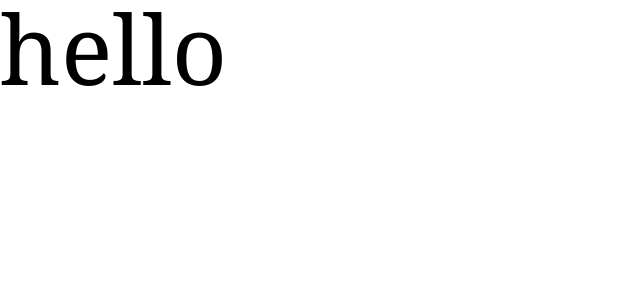
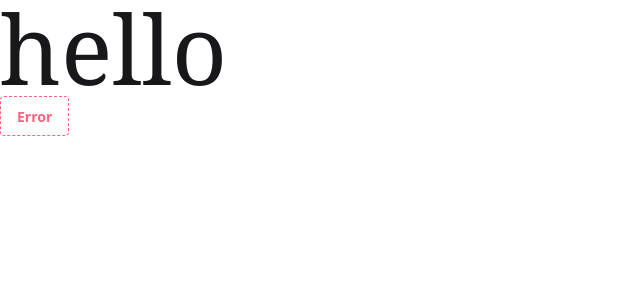
Before and after one commit to kamrul2006/FREE_PS_BD, a React (Vite) app: page / in a window 1280 px wide. Shown: the top 300 px of the page, without its empty margins (0-640 px from the left). Built offline with nearby package versions, Linux system fonts and the light colour scheme.

Commit message:
Daisy ui added

```diff
--- a/package.json
+++ b/package.json
@@ -20,6 +20,7 @@
     "@types/react": "^19.0.10",
     "@types/react-dom": "^19.0.4",
     "@vitejs/plugin-react": "^4.3.4",
+    "daisyui": "^5.0.18",
     "eslint": "^9.21.0",
     "eslint-plugin-react-hooks": "^5.1.0",
     "eslint-plugin-react-refresh": "^0.4.19",
--- a/src/App.jsx
+++ b/src/App.jsx
@@ -6,7 +6,10 @@ function App() {
     <>
      <div className="text-8xl font-serif">
         hello
+
      </div>
+
+     <button className="btn btn-dash btn-error">Error</button>
     </>
   )
 }
--- a/src/index.css
+++ b/src/index.css
@@ -1 +1,2 @@
 @import "tailwindcss";
+@plugin "daisyui";
```
Also changed, not shown: 2 other files (tests, documents, lock files or other folders).
